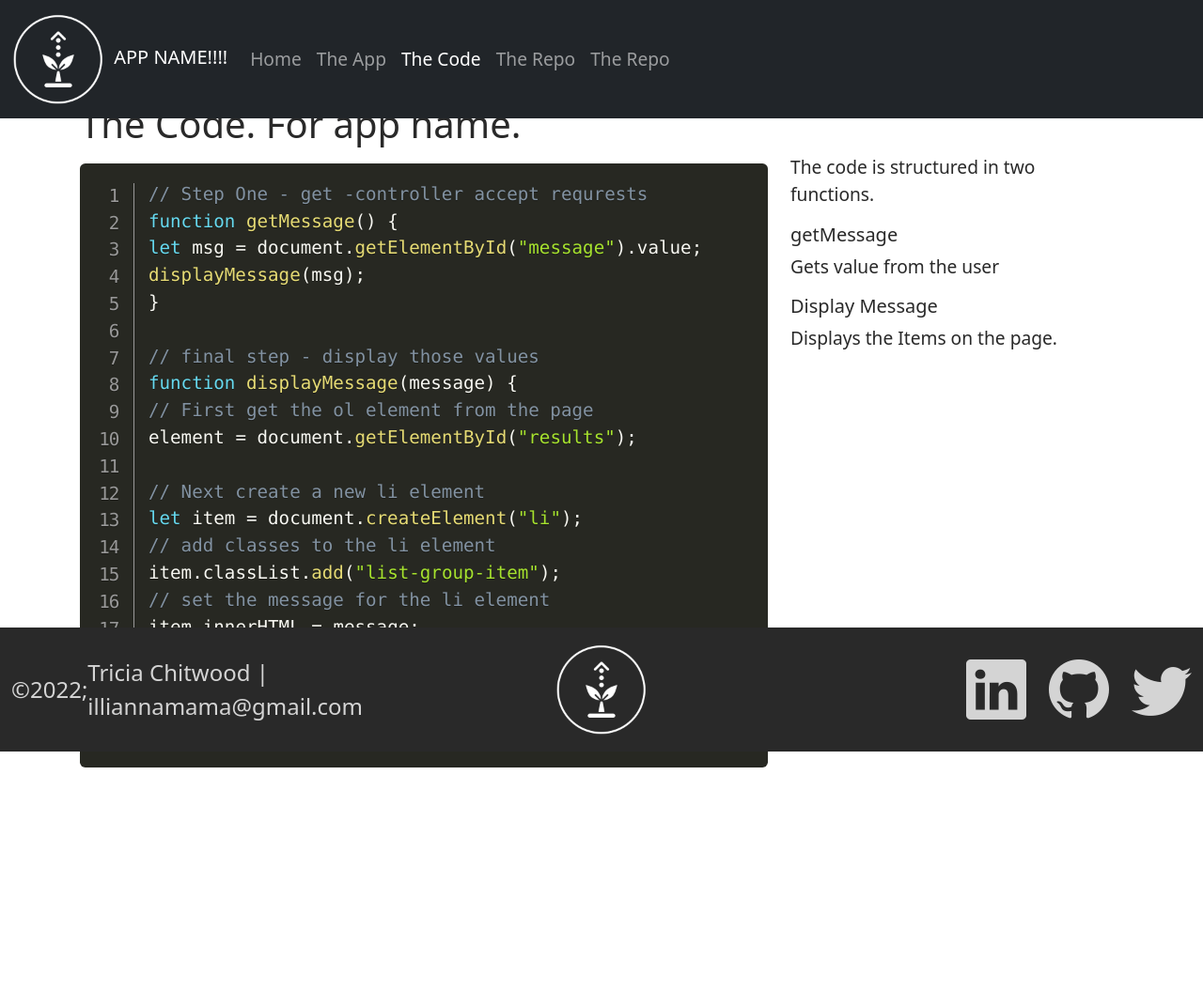
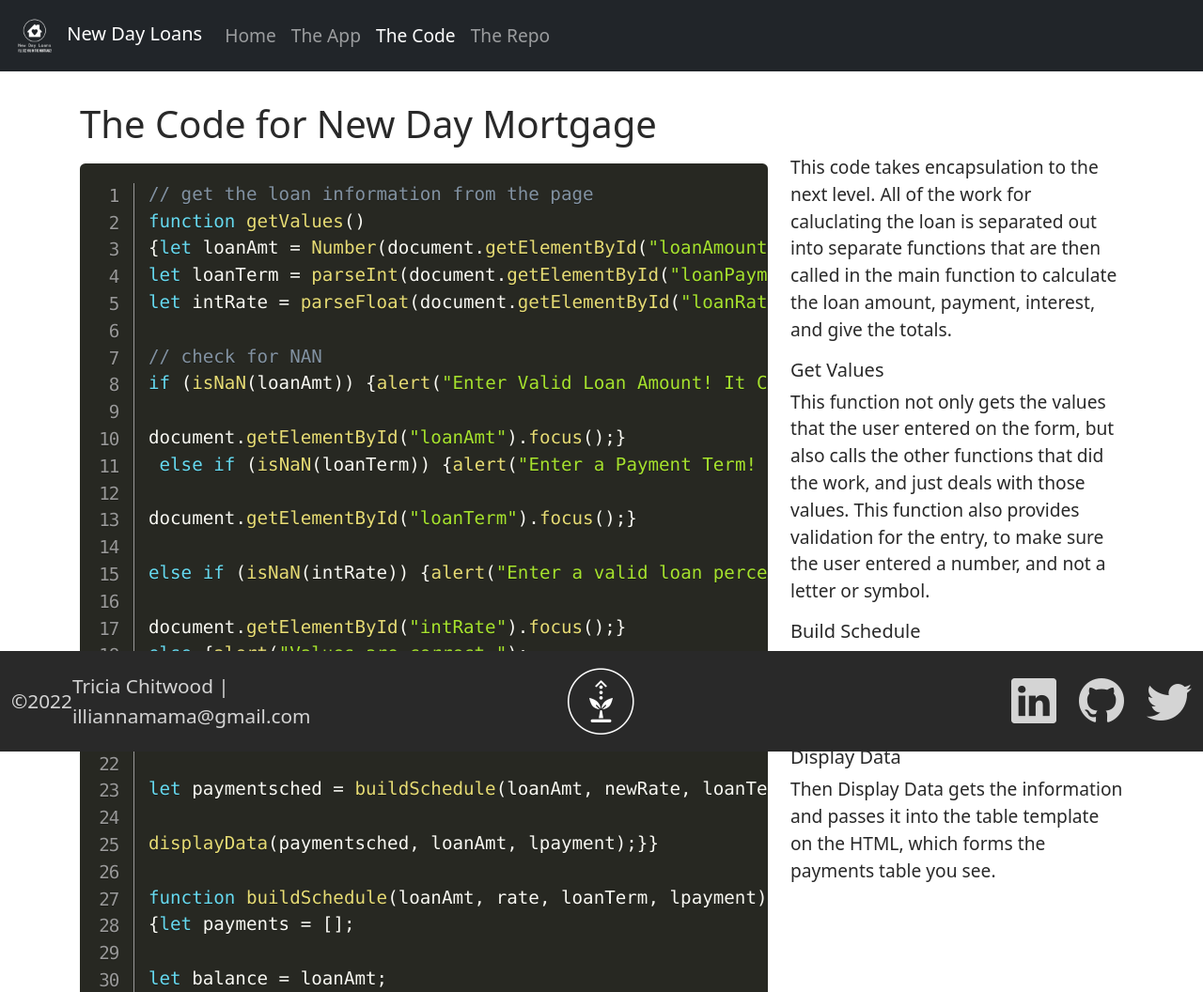
Before and after one commit to TriciaCArt/newdaymortgage, a plain HTML site: page code.html in a window 1280 px wide. Shown: the top 1056 px of the page at 94% size. Drawn offline with nearby package versions, Linux system fonts and the light colour scheme.

Commit message:
some final touches

```diff
--- a/code.html
+++ b/code.html
@@ -29,8 +29,8 @@
     <nav class="navbar navbar-expand-md navbar-dark fixed-top bg-dark">
         <div class="container-fluid">
             <a class="navbar-brand" href="/index.html">
-                <img src="/img/tcwhiteLogo600.png" class="d-inline-block align-text-center me-1" height="100" alt="">
-                APP NAME!!!!</a>
+                <img src="/img/newdaywhite.png" class="d-inline-block align-text-center me-1" height="50" alt="">
+                New Day Loans</a>
             <button class="navbar-toggler" type="button" data-bs-toggle="collapse" data-bs-target="#navbarCollapse"
                 aria-controls="navbarCollapse" aria-expanded="false" aria-label="Toggle navigation">
                 <span class="navbar-toggler-icon"></span>
@@ -47,11 +47,9 @@
                         <a class="nav-link active" aria-current="page" href="/code.html">The Code</a>
                     </li>
                     <li class="nav-item">
-                        <a class="nav-link" href="#">The Repo</a>
+                        <a class="nav-link" href="https://github.com/TriciaCArt/newdaymortgage">The Repo</a>
                     </li>
-                    <li class="nav-item">
-                        <a class="nav-link" href="#">The Repo</a>
-                    </li>
+
                 </ul>
             </div>
         </div>
@@ -59,42 +57,102 @@
 
     <main class="flex-shrink-0">
         <div class="container">
-            <h1 class="mt-5">The Code. For app name.</h1>
+            <h1 class="mt-5">The Code for New Day Mortgage</h1>
             <div class="row">
                 <div class="col-12 col-lg-8">
                     <pre class="line-numbers">
                         <code class="language-javascript">
-// Step One - get -controller accept requrests
-function getMessage() {
-let msg = document.getElementById("message").value;
-displayMessage(msg);
-}
+// get the loan information from the page
+function getValues()
+{let loanAmt = Number(document.getElementById("loanAmount").value);
+let loanTerm = parseInt(document.getElementById("loanPayment").value);
+let intRate = parseFloat(document.getElementById("loanRate").value);
 
-// final step - display those values
-function displayMessage(message) {
-// First get the ol element from the page
-element = document.getElementById("results");
+// check for NAN
+if (isNaN(loanAmt)) {alert("Enter Valid Loan Amount! It CANNOT be a CAT!");
 
-// Next create a new li element
-let item = document.createElement("li");
-// add classes to the li element
-item.classList.add("list-group-item");
-// set the message for the li element
-item.innerHTML = message;
+document.getElementById("loanAmt").focus();}
+ else if (isNaN(loanTerm)) {alert("Enter a Payment Term! Enter the number of months you will take to pay back this loan.");
 
-// add the new item to the list
-element.appendChild(item);
-}
+document.getElementById("loanTerm").focus();}
+
+else if (isNaN(intRate)) {alert("Enter a valid loan percentage rate. Must be a valid number.");
+
+document.getElementById("intRate").focus();}
+else {alert("Values are correct.");
+let newRate = calcRate(intRate);
+
+let lpayment = calculatePayment(loanAmt, newRate, loanTerm);
+
+let paymentsched = buildSchedule(loanAmt, newRate, loanTerm, lpayment);
+
+displayData(paymentsched, loanAmt, lpayment);}}
+
+function buildSchedule(loanAmt, rate, loanTerm, lpayment)
+{let payments = [];
+
+let balance = loanAmt;
+let totInt = 0;
+let monthlyInterest = 0;
+let monthlyPrincipal = 0;
+
+
+for (let month = 1; month <= loanTerm; month++) { monthlyInterest=calcInterest(balance, rate);
+    totInt +=monthlyInterest;
+    monthlyPrincipal=lpayment - monthlyInterest; balance=balance - monthlyPrincipal;
+    let curPayObj={ month: month, payment: lpayment, principal: monthlyPrincipal, interest: monthlyInterest, totalInterest: totInt, balance: balance }
+    payments.push(curPayObj); } return payments; }
+
+// display the table of payments add the summary info at the top of page
+function displayData(paymentsched, loanAmt, lpayment) { let tableBody=document.getElementById("payCalcBody");
+    let template=document.getElementById("paymentCalculation-template");
+    tableBody.innerHTML="" ;
+    for (let index=0; index < paymentsched.length; index++)
+     { // clone the template let paymentRow=document.importNode(template.content, true);
+    // get an array of objects let paymentCols=paymentRow.querySelectorAll("td");
+    paymentCols[0].textContent=paymentsched[index].month;
+    paymentCols[1].textContent=paymentsched[index].payment.toFixed(2);
+    paymentCols[2].textContent=paymentsched[index].principal.toFixed(2);
+    paymentCols[3].textContent=paymentsched[index].interest.toFixed(2);
+    paymentCols[4].textContent=paymentsched[index].totalInterest.toFixed(2);
+    paymentCols[5].textContent=paymentsched[index].balance.toFixed(2);
+    tableBody.appendChild(paymentRow); }
+
+    document.getElementById("payment").innerHTML=Number(lpayment).toLocaleString("en-us", { style: "currency" ,
+    currency: "USD" });
+    document.getElementById("totPrincipal").innerHTML=Number(loanAmt).toLocaleString("en-us", {style: "currency" , currency: "USD" });
+    let totInt=paymentsched[paymentsched.length - 1].totalInterest;
+    document.getElementById("totInt").innerHTML=Number(totInt).toLocaleString("en-us", { style: "currency" , currency: "USD" });
+    document.getElementById("totCost").innerHTML=Number(loanAmt + totInt).toLocaleString("en-us", {style: "currency" , currency: "USD" }); }
+    // helper functions function calculatePayment(loanAmt, intRate, loanTerm)
+    { let payment3=0; payment3=(loanAmt * intRate) / (1 - Math.pow(1 + intRate, -loanTerm));
+         return payment3; }
+    //calculate the rate for the loan function calcRate(rate) { return rate=rate / 1200; }
+    // calculate function calcInterest(balance, intRate) { return balance * intRate; }
                         </code>
                     </pre>
 
                 </div>
                 <div class="col-12 col-lg-4">
-                    <p>The code is structured in two functions.</p>
-                    <h5>getMessage</h5>
-                    <p>Gets value from the user</p>
-                    <h5>Display Message</h5>
-                    <p>Displays the Items on the page.</p>
+                    <p>This code takes encapsulation to the next level. All of the work for caluclating the loan
+                        is separated out into separate functions that are then called in the main function to
+                        calculate the loan amount, payment, interest, and give the totals.
+                    </p>
+                    <h5>Get Values</h5>
+                    <p>This function not only gets the values that the user entered on the form, but also
+                        calls the other functions that did the work, and just deals with those values. This
+                        function also provides validation for the entry, to make sure the user entered a
+                        number, and not a letter or symbol.
+                    </p>
+                    <h5>Build Schedule</h5>
+                    <p>This is the function that provides the numbers for the table and payments etc broken down
+                        by payment.
+                    </p>
+                    <h5>Display Data</h5>
+                    <p>Then Display Data gets the information and passes it into the table template on the HTML,
+                        which forms the payments table you see.
+                    </p>
+
 
                 </div>
             </div>
@@ -104,22 +162,24 @@ element.appendChild(item);
         <div class="container-fluid">
             <div class="row row-cols-1 row-cols-lg-3 gy-2">
                 <div class="col order-last order-lg-first d-flex align-items-center justify-content-start">
-                    <span class="sizeMe">&copy2022;</span>
+                    <span class="sizeMe">&copy2022 </span>
                     <span class="sizeMe"> Tricia Chitwood | illiannamama@gmail.com</span>
                 </div>
                 <div class="col d-flex aling-items-center justify-content-center justify-content-lg-center">
-                    <img src="/img/tcwhiteLogo600.png" height="100" alt="">
+                    <a href="https://triciachitwoodcoding.netlify.app/"><img src="/img/tcwhiteLogo600.png" height="75"
+                            alt=""></a>
                 </div>
                 <div class="col d-flex align-items-center justify-content-center justify-content-lg-end">
                     <div class="row">
                         <div class="col socialIcons">
-                            <a href="#"><i class="bi bi-linkedin"></i></a>
+                            <a href="https://www.linkedin.com/in/tricia-chitwood-art/"><i
+                                    class="bi bi-linkedin"></i></a>
                         </div>
                         <div class="col socialIcons">
-                            <a href="#"><i class="bi bi-github"></i></a>
+                            <a href="https://github.com/TriciaCArt/newdaymortgage"><i class="bi bi-github"></i></a>
                         </div>
                         <div class="col socialIcons">
-                            <a href="#"><i class="bi bi-twitter"></i></a>
+                            <a href="https://twitter.com/TriciaChitArt"><i class="bi bi-twitter"></i></a>
                         </div>
                     </div>
                 </div>
--- a/css/styleez.css
+++ b/css/styleez.css
@@ -30,12 +30,12 @@ main>.container {
 }
 
 .sizeMe {
-    font-size: 1.5rem;
+    font-size: 1.3rem;
 }
 
 .socialIcons>a {
     color: var(--tc-lightColor);
-    font-size: 4rem;
+    font-size: 3rem;
 }
 
 .socialIcons:hover {
```
Also changed, not shown: app.html (+7 -7 lines), index.html (+15 -15 lines).
